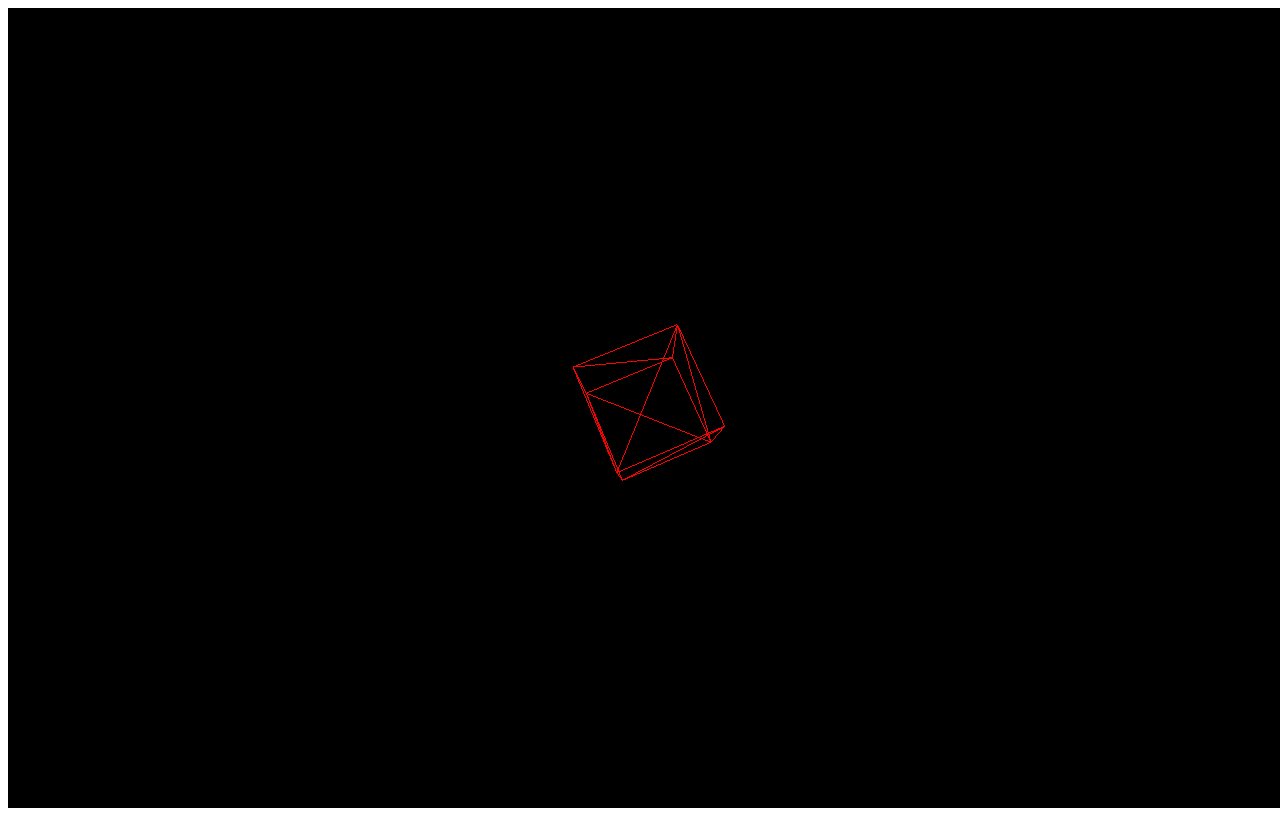
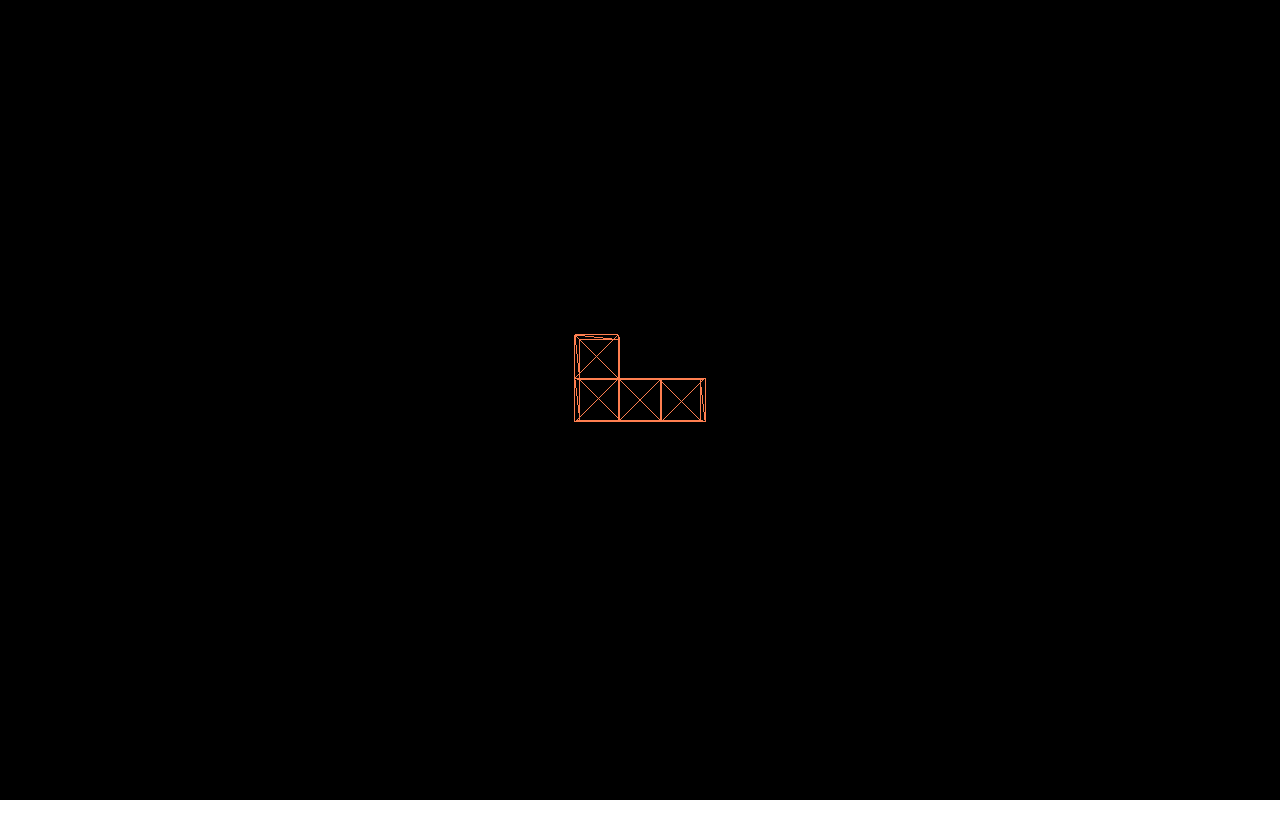
Before and after one commit to tomcheng/blockturnal, a website built with webpack: page public/index.html in a window 1280 px wide. Built offline with nearby package versions, Linux system fonts and the light colour scheme.

Commit message:
Draw a tetris shape and add keyboard controls

```diff
--- a/public/index.html
+++ b/public/index.html
@@ -3,7 +3,10 @@
 <head>
   <meta charset="utf-8">
   <title>Blocks</title>
-  <meta name="viewport" content="width=device-width, initial-scale=1, maximum-scale=1, user-scalable=no">
+  <style>
+    body { margin: 0; }
+    canvas { width: 100%; height: 100% }
+  </style>
 </head>
 <body>
 <script src="/bundle.js"></script>
--- a/src/index.js
+++ b/src/index.js
@@ -1,36 +1,81 @@
-import { Scene, PerspectiveCamera, BoxGeometry, MeshBasicMaterial, Mesh, WebGLRenderer } from "three";
+import {
+  Scene,
+  PerspectiveCamera,
+  BoxBufferGeometry,
+  MeshBasicMaterial,
+  Mesh,
+  Group,
+  WebGLRenderer
+} from "three";
 
-let scene, camera, renderer;
-let geometry, material, mesh;
+const UNIT_SIZE = 80;
+
+const scene = new Scene();
+const renderer = new WebGLRenderer();
+const camera = new PerspectiveCamera(
+  75,
+  window.innerWidth / window.innerHeight,
+  1,
+  10000
+);
+const unit = new BoxBufferGeometry(UNIT_SIZE, UNIT_SIZE, UNIT_SIZE);
+const material = new MeshBasicMaterial({ color: 0xff7f50, wireframe: true });
+const figure = new Group();
+let xRotation = 0;
+let yRotation = 0;
+
+const cubeCoordinates = [[0, 0, 0], [-1, 0, 0], [-1, 1, 0], [1, 0, 0]];
+
+const getPosition = coor => [
+  UNIT_SIZE * coor[0],
+  UNIT_SIZE * coor[1],
+  UNIT_SIZE * coor[2]
+];
+
+const handleKeyDown = evt => {
+  switch (evt.code) {
+    case "ArrowDown":
+      evt.preventDefault();
+      xRotation = xRotation + 1;
+      break;
+    case "ArrowUp":
+      evt.preventDefault();
+      xRotation = xRotation - 1;
+      break;
+    case "ArrowLeft":
+      evt.preventDefault();
+      yRotation = yRotation - 1;
+      break;
+    case "ArrowRight":
+      evt.preventDefault();
+      yRotation = yRotation + 1;
+      break;
+    default:
+      break;
+  }
+};
 
 const init = () => {
-  scene = new Scene();
+  camera.position.z = 1000;
+  renderer.setSize(window.innerWidth, window.innerHeight);
+  document.body.appendChild(renderer.domElement);
 
-  camera = new PerspectiveCamera(
-    75,
-    window.innerWidth / window.innerHeight,
-    1,
-    10000
-  );
-  camera.position.z = 1000;
+  window.addEventListener("keydown", handleKeyDown);
 
-  geometry = new BoxGeometry(200, 200, 200);
-  material = new MeshBasicMaterial({ color: 0xff0000, wireframe: true });
+  cubeCoordinates.forEach(coordinates => {
+    const cube = new Mesh(unit, material);
+    cube.position.set(...getPosition(coordinates));
+    figure.add(cube);
+  });
 
-  mesh = new Mesh(geometry, material);
-  scene.add(mesh);
-
-  renderer = new WebGLRenderer();
-  renderer.setSize(window.innerWidth, window.innerHeight);
-
-  document.body.appendChild(renderer.domElement);
+  scene.add(figure);
 };
 
 const animate = () => {
   requestAnimationFrame(animate);
 
-  mesh.rotation.x += 0.01;
-  mesh.rotation.y += 0.02;
+  figure.rotation.x += 0.2 * (xRotation * 0.5 * Math.PI - figure.rotation.x);
+  figure.rotation.y += 0.2 * (yRotation * 0.5 * Math.PI - figure.rotation.y);
 
   renderer.render(scene, camera);
 };
```
